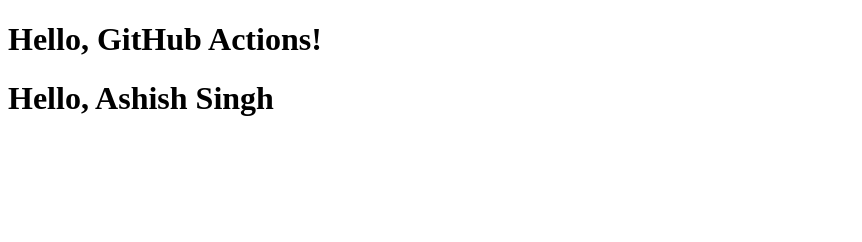
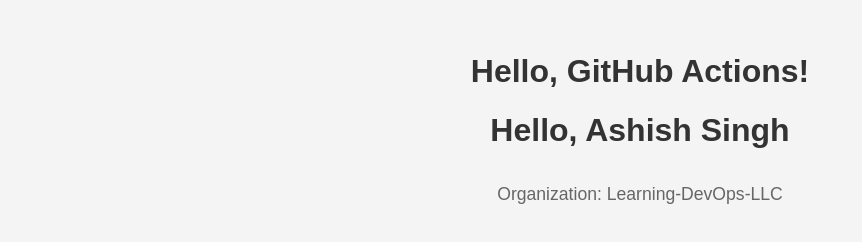
Before and after one commit to ASHISHs21/gh-deployment-workflow, a plain HTML site: page index.html in a window 1280 px wide. Shown: the whole page, without its empty margins (0-862 px from the left). Drawn offline with Linux system fonts and the light colour scheme.

Commit message:
Update index.html

```diff
--- a/index.html
+++ b/index.html
@@ -3,10 +3,33 @@
 <html lang="en">
 <head>
   <meta charset="UTF-8">
-  <title>Jarvis</title>
+  <meta name="viewport" content="width=device-width, initial-scale=1.0">
+  <meta name="description" content="A simple webpage powered by GitHub Actions">
+  <meta name="author" content="Ashish Singh - Learning-DevOps-LLC">
+  <title>Jarvis - GitHub Actions Demo</title>
+  <style>
+    body {
+      font-family: Arial, sans-serif;
+      background-color: #f4f4f4;
+      margin: 0;
+      padding: 2em;
+      text-align: center;
+    }
+
+    h1 {
+      color: #333;
+    }
+
+    .org-name {
+      margin-top: 2em;
+      font-size: 1.1em;
+      color: #666;
+    }
+  </style>
 </head>
 <body>
   <h1>Hello, GitHub Actions!</h1>
   <h1>Hello, Ashish Singh</h1>
+  <div class="org-name">Organization: Learning-DevOps-LLC</div>
 </body>
 </html>
```
